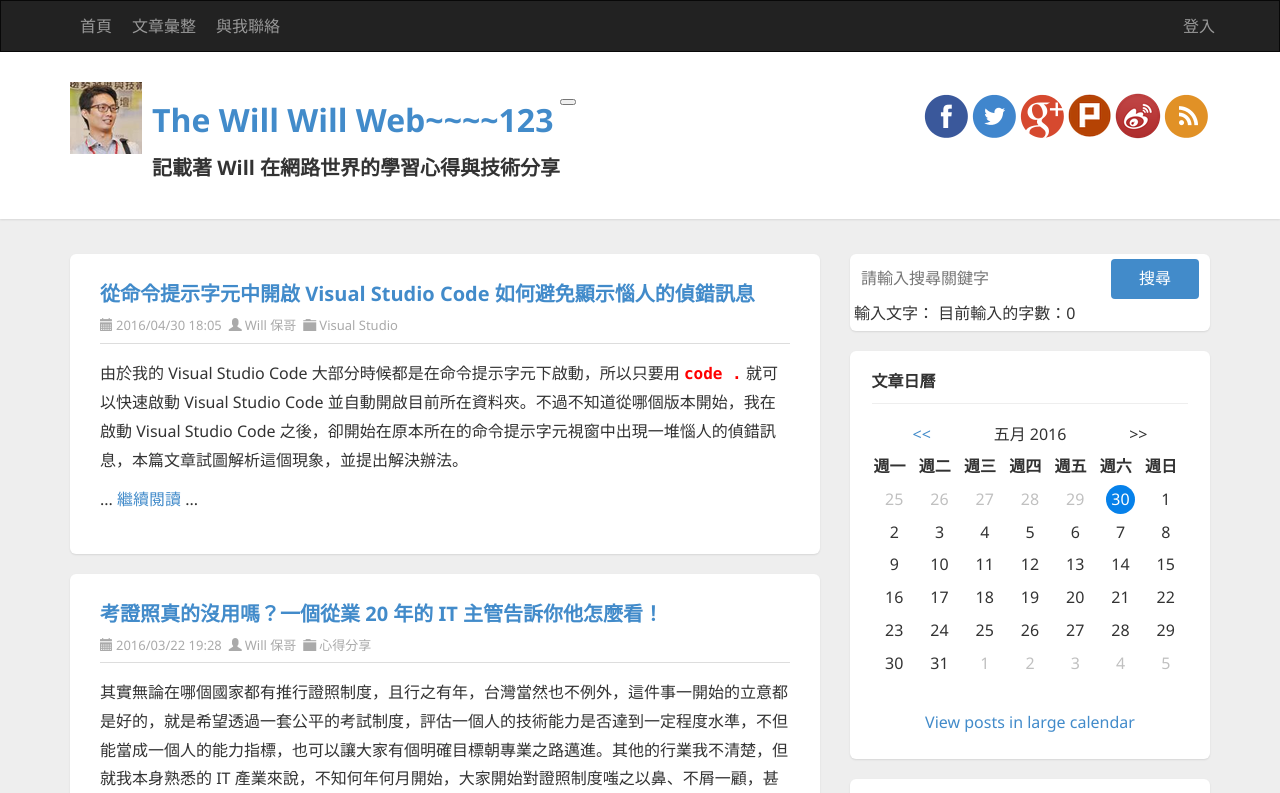
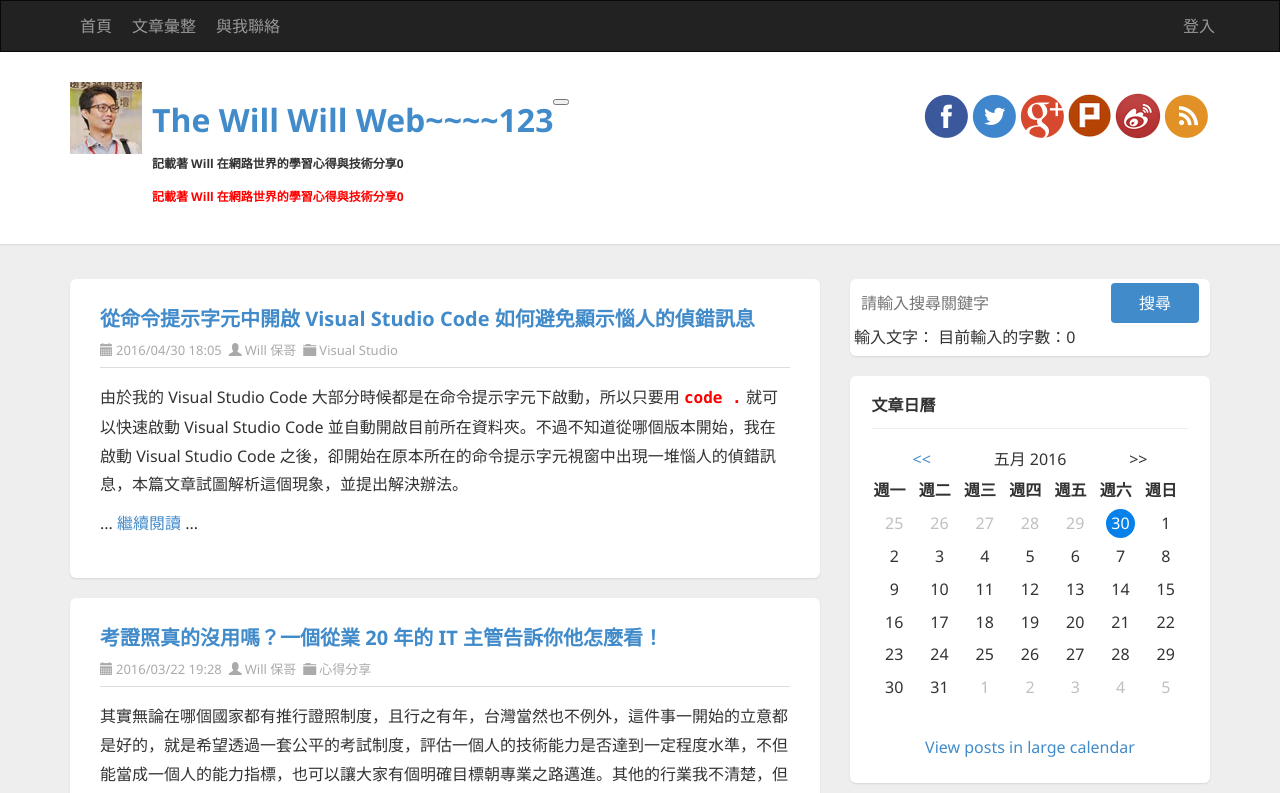
Before and after one commit to dannypc1628/AngularLearn, an Angular app: page / in a window 1280 px wide. Shown: the top 793 px of the page. Built offline with nearby package versions, Linux system fonts and the light colour scheme.

Commit message:
練習屬性型指令NgStyle

```diff
--- a/src/app/footer/footer.component.ts
+++ b/src/app/footer/footer.component.ts
@@ -4,7 +4,7 @@
   selector: 'app-footer',
   templateUrl: './footer.component.html',
   styleUrls: ['./footer.component.css'],
-  encapsulation: ViewEncapsulation.None //將元件的footer.component.css渲染到全域
+  encapsulation: ViewEncapsulation.None // 將元件的footer.component.css渲染到全域
 })
 export class FooterComponent implements OnInit {
 
--- a/src/app/header/header.component.html
+++ b/src/app/header/header.component.html
@@ -30,7 +30,8 @@
       <button (click)="changeTitle2($event.altKey)"></button>
       <div class="pull-left">
       <h1><a [href]="url">{{title}}</a></h1>
-        <h3>記載著 Will 在網路世界的學習心得與技術分享</h3>
+        <h3 [ngStyle]="getStyle()">記載著 Will 在網路世界的學習心得與技術分享{{counter}}</h3>
+        <h3 [style.color]="'red'" [style.font-size]="(12+counter)+'px'">記載著 Will 在網路世界的學習心得與技術分享{{counter}}</h3>
       </div>
 
       <app-social-icons></app-social-icons>
--- a/src/app/header/header.component.ts
+++ b/src/app/header/header.component.ts
@@ -9,22 +9,27 @@
   title = 'The Will Will Web~~~~';
   url = 'http://blog.miniasp.com/';
   logourl = '/assets/images/logo.png';
+  counter = 0;
   constructor() {
 
   }
-  changeTitle( $event: MouseEvent) {
+  changeTitle($event: MouseEvent) {
     this.title = 'AAABBCCC';
     console.log($event);
     console.log($event.target);
     if ($event.altKey === true) {
       console.log(' 有按alt ');
     }
+    this.counter++;
   }
-  changeTitle2( altKey: boolean) {
+  changeTitle2(altKey: boolean) {
     console.log('changeTitle2觸發');
     if (altKey) {
       console.log(' 有按altKey ');
     }
+  }
+  getStyle() {
+    return { 'font-size': (12 + this.counter) + 'px' };
   }
   ngOnInit(): void {
     setTimeout(() => {
```
